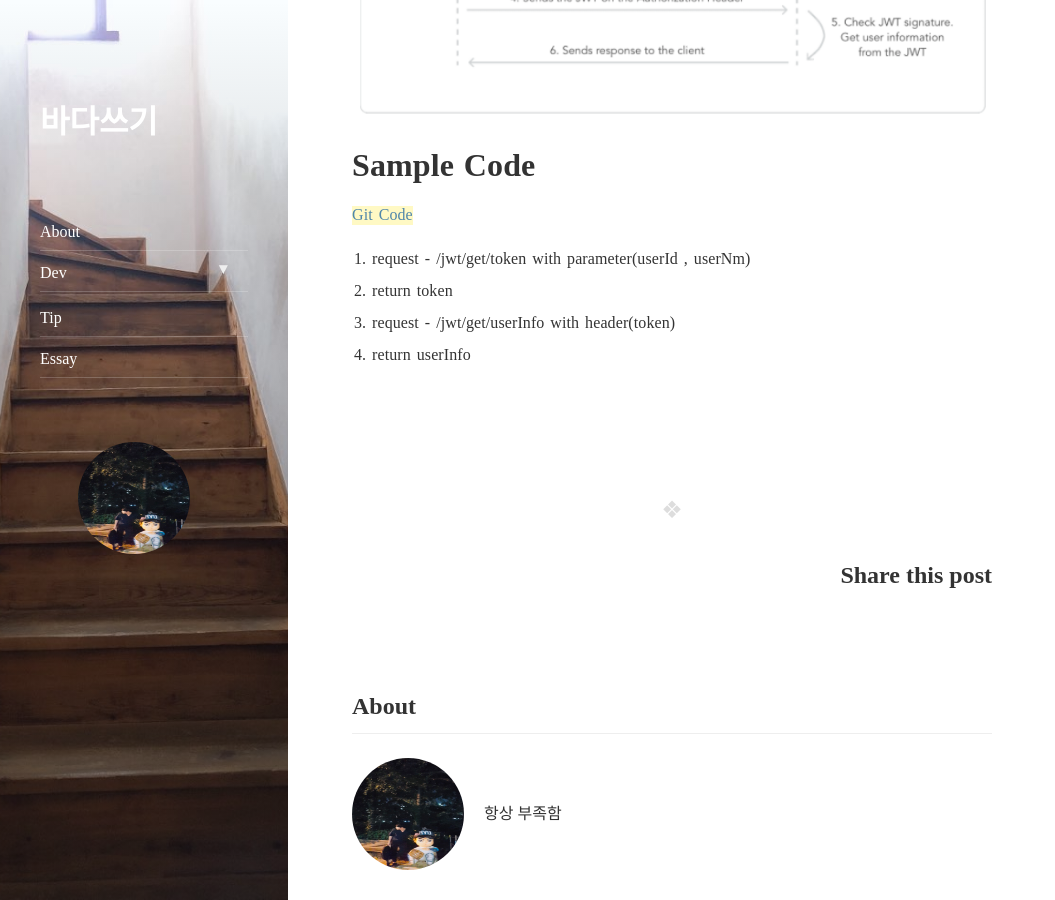
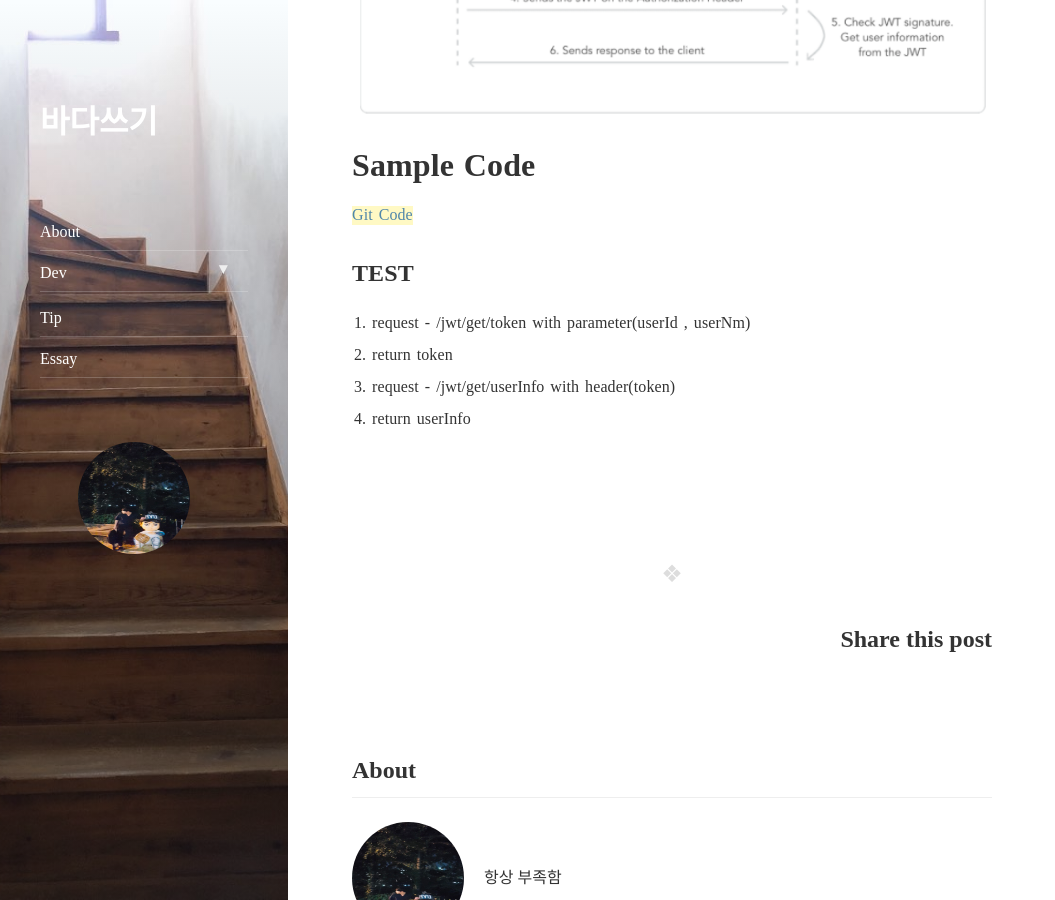
Before and after one commit to Chung10Kr/Chung10Kr.github.io, a Jekyll site: the page built from _posts/2021-01-26-jwt_in_springBoot.markdown, in a window 1280 px wide and 900 px high, scrolled down 1859 px. Shown: the whole window, without its empty margins (0-1055 px from the left). Built offline with Jekyll 4.4.1, drawn with Linux system fonts in a browser that asks for light colours; nearby versions of some CDN libraries; comment, search, counter and statistics services are not loaded.

Commit message:
no message

```diff
--- a/_posts/2021-01-26-jwt_in_springBoot.markdown
+++ b/_posts/2021-01-26-jwt_in_springBoot.markdown
@@ -43,7 +43,7 @@ tags: spring
 
 [Git Code](https://github.com/Chung10Kr/jwt_code.git)
 
-
+## TEST
 1. request - /jwt/get/token with parameter(userId , userNm)
 2. return token
 3. request - /jwt/get/userInfo with header(token)
```
